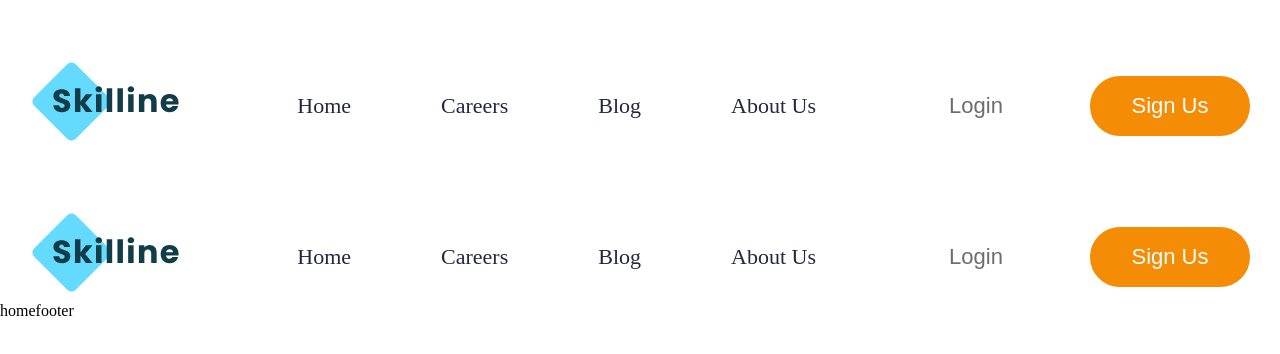
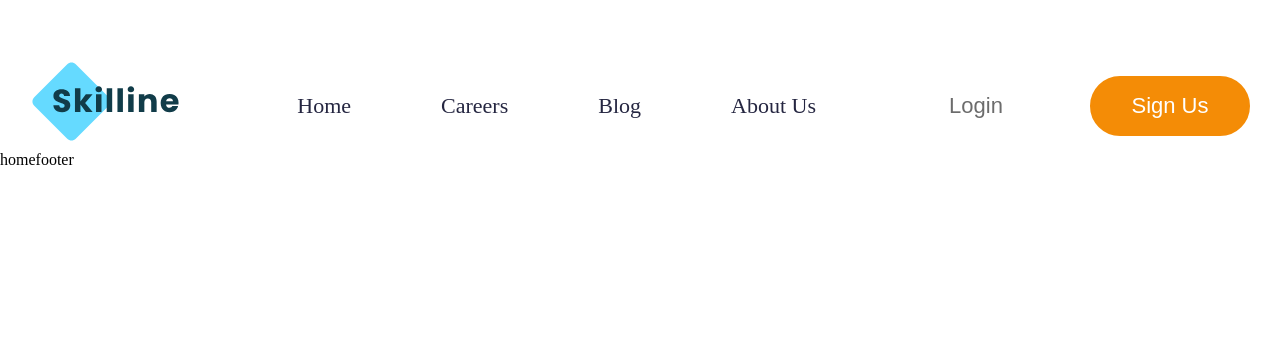
Before and after one commit to KiwiScreams/Skilline, a React (Vite) app: page / in a window 1280 px wide. Shown: the top 354 px of the page. Built offline with nearby package versions, Linux system fonts and the light colour scheme.

Commit message:
desktop and mobile header

```diff
--- a/src/components/shared/header/Header.css
+++ b/src/components/shared/header/Header.css
@@ -56,6 +56,11 @@ header .signup:hover
     background-color: transparent;
     color: var(--orange--clr);
 }
+header.mobile
+{
+    display: none;
+    background-color: red;
+}
 @media screen and (max-width: 1360px)
 {
     header
@@ -72,8 +77,12 @@ header .signup:hover
 }
 @media screen and (max-width: 950px)
 {
-    header .btn-container
+    header.desktop
     {
-        gap: 14px;
+        display: none;
+    }
+    header.mobile
+    {
+        display: flex;
     }
 }
```
